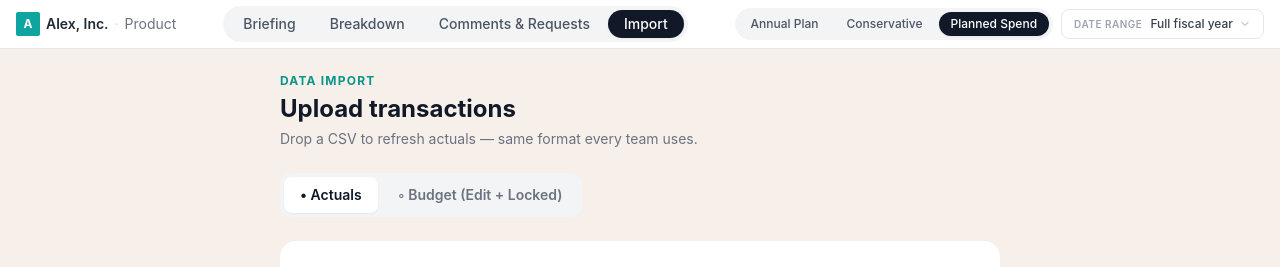
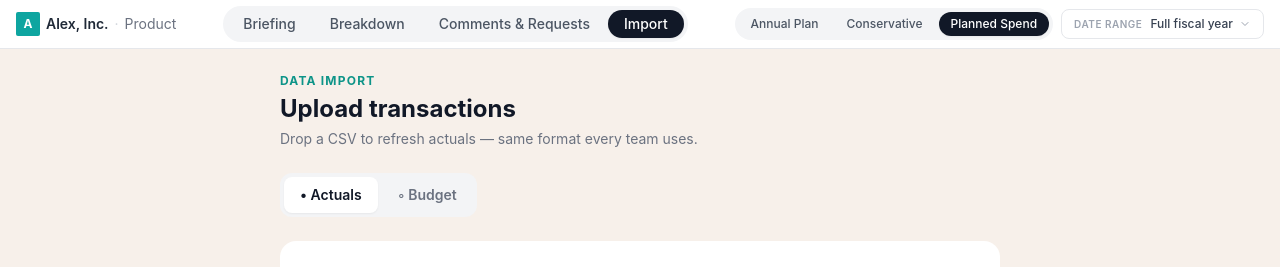
Before and after one commit to adhep12/Finance-Ecosystem-Prototype, a React (Vite) app: page /import in a window 1280 px wide. Shown: the top 267 px of the page. Built offline with nearby package versions, Linux system fonts and the light colour scheme.

Commit message:
Rename Budget tab label to just 'Budget'

```diff
--- a/src/pages/ImportPage.jsx
+++ b/src/pages/ImportPage.jsx
@@ -671,7 +671,7 @@ export default function ImportPage() {
 
       {/* Tab toggle */}
       <div className="flex gap-1 bg-gray-100 rounded-xl p-1 w-fit">
-        {[['actuals', '• Actuals'], ['budget', '◦ Budget (Edit + Locked)']].map(([v, l]) => (
+        {[['actuals', '• Actuals'], ['budget', '◦ Budget']].map(([v, l]) => (
           <button
             key={v}
             onClick={() => setTab(v)}
```
